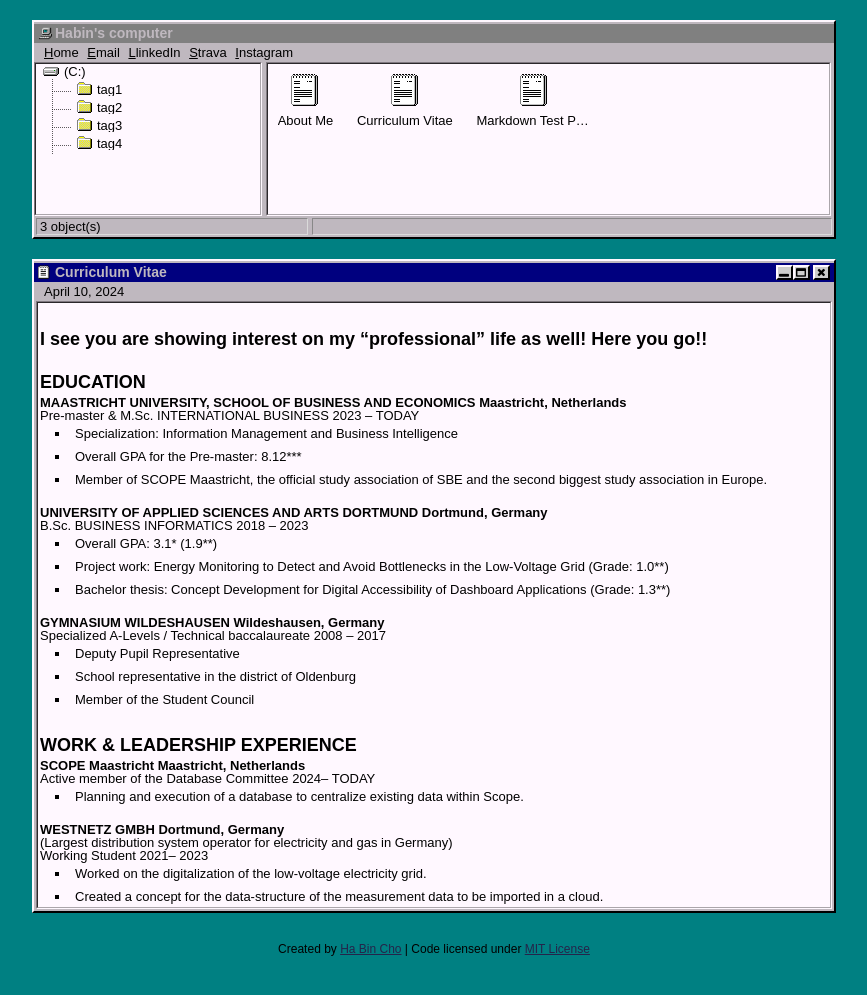
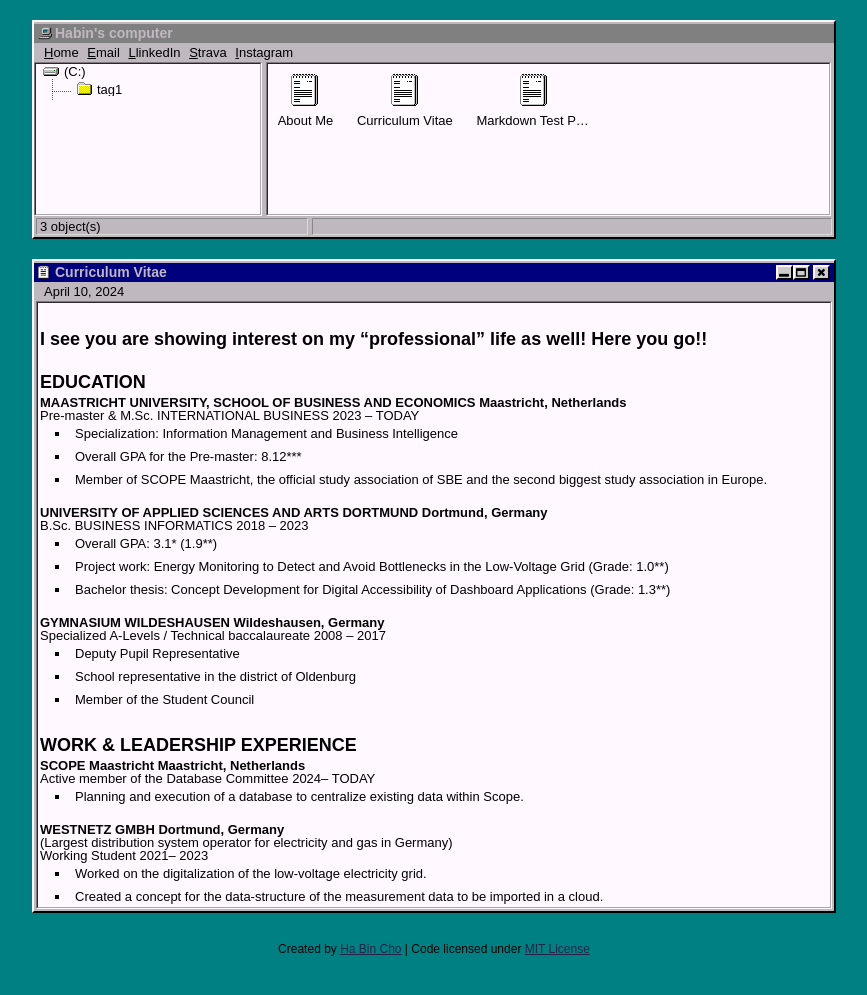
Before and after one commit to heybin314/heybin314.github.io, a Jekyll site: the page built from _posts/2024-04-10-cv.md, in a window 1280 px wide. Shown: the top 995 px of the page, without its empty margins (206-1073 px from the left). Built offline with Jekyll 4.4.1, drawn with Linux system fonts in a browser that asks for light colours.

Commit message:
Update 2024-04-10-cv.md

```diff
--- a/_posts/2024-04-10-cv.md
+++ b/_posts/2024-04-10-cv.md
@@ -1,7 +1,6 @@
 ---
 layout: default
 title: "Curriculum Vitae"
-tags: tag1 tag2 tag3 tag4
 ---
 
 
```
